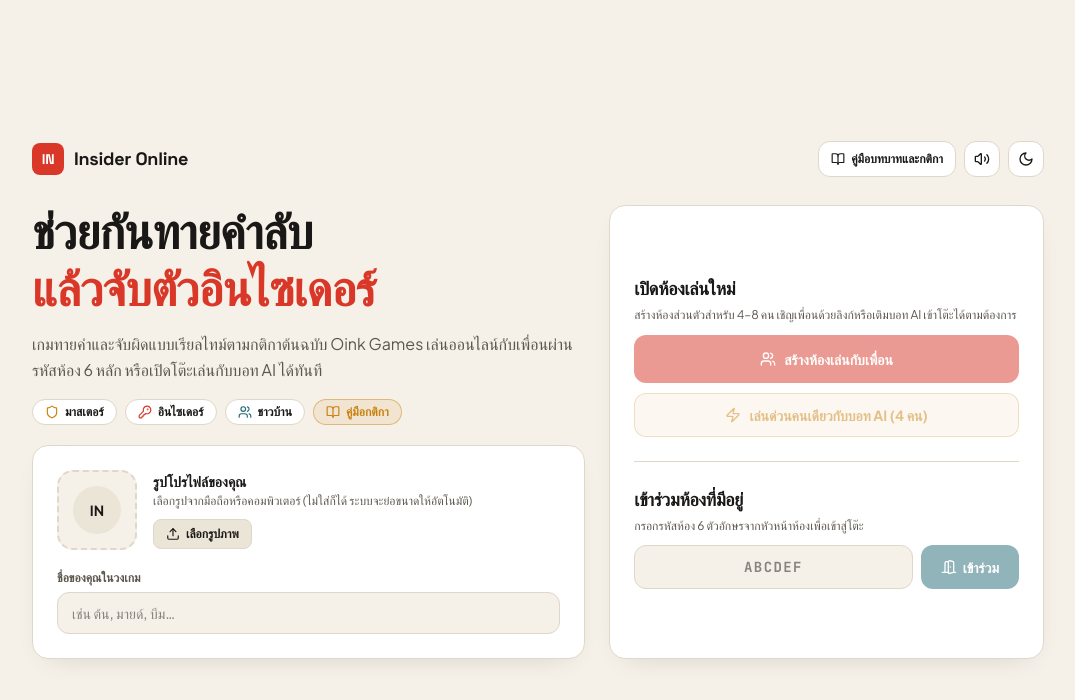
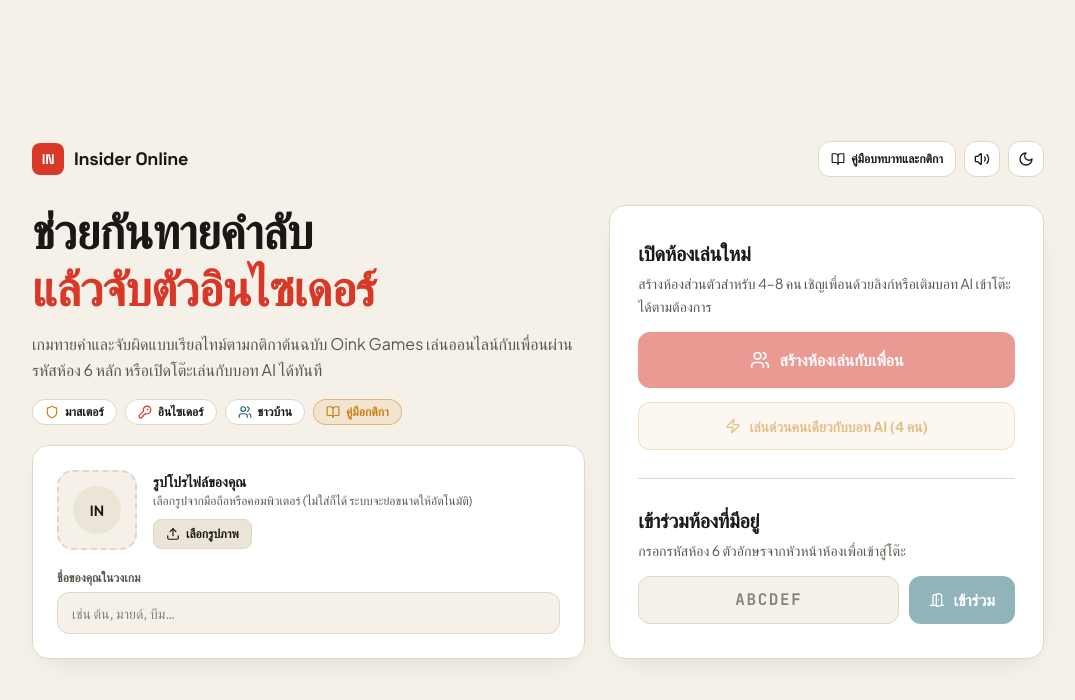
Before and after one commit to Limitbreakzz/Insider-game, a React (Vite) app: page / in a window 1280 px wide. Shown: the top 700 px of the page, without its empty margins (102-1177 px from the left). Built offline with nearby package versions, Linux system fonts and the light colour scheme; no server answers; a web font is replaced by a local one.

Commit message:
Scale up HomePage actions card typography and button sizing to fill card evenly

```diff
--- a/src/pages/HomePage.jsx
+++ b/src/pages/HomePage.jsx
@@ -213,47 +213,47 @@ export function HomePage() {
       </section>
 
       {/* ฝั่งขวา: ปุ่มสร้างห้อง / เล่นด่วน / เข้าห้อง */}
-      <aside className="tabletop-card animate-card-pop flex h-full flex-col justify-center gap-6 rounded-2xl p-6">
+      <aside className="tabletop-card animate-card-pop flex h-full flex-col justify-center gap-7 rounded-2xl p-7">
         {savedSession?.roomCode && (<div className="space-y-3 rounded-xl border border-[var(--accent-master)]/45 bg-[var(--accent-master)]/10 p-4">
             <div className="flex items-center justify-between gap-2">
-              <h2 className="font-display text-sm font-bold text-[var(--accent-master)]">
+              <h2 className="font-display text-base font-bold text-[var(--accent-master)]">
                 กลับเข้าเกมที่เล่นค้างไว้
               </h2>
               <button type="button" onClick={dismissSavedSession} aria-label="ล้างห้องเดิม" title="ล้างห้องเดิม" className="rounded-md p-1 text-[var(--ink-secondary)] transition-colors hover:bg-black/10">
                 <X aria-hidden="true" className="h-4 w-4"/>
               </button>
             </div>
-            <p className="text-xs text-[var(--ink-secondary)]">
+            <p className="text-sm text-[var(--ink-secondary)]">
               ห้องเดิม:{' '}
               <strong translate="no" className="font-mono-code text-[var(--ink-primary)]">
                 {savedSession.roomCode}
               </strong>
             </p>
-            <button type="button" disabled={!connected} onClick={() => void rejoinSavedSession()} className="flex w-full items-center justify-center gap-2 rounded-xl bg-[var(--accent-master)] px-4 py-2.5 text-xs font-bold text-white transition-opacity hover:opacity-95 disabled:opacity-50">
-              <RotateCcw aria-hidden="true" className="h-3.5 w-3.5"/>
+            <button type="button" disabled={!connected} onClick={() => void rejoinSavedSession()} className="flex h-11 w-full items-center justify-center gap-2 rounded-xl bg-[var(--accent-master)] px-4 text-sm font-bold text-white transition-opacity hover:opacity-95 disabled:opacity-50">
+              <RotateCcw aria-hidden="true" className="h-4 w-4"/>
               กลับเข้าห้องเดิม
             </button>
           </div>)}
 
-        {(error || uploadError) && (<div role="alert" aria-live="polite" data-testid="error-banner" className="rounded-xl border border-red-500/30 bg-red-500/10 px-3.5 py-2.5 text-xs font-semibold text-red-700 dark:text-red-300">
+        {(error || uploadError) && (<div role="alert" aria-live="polite" data-testid="error-banner" className="rounded-xl border border-red-500/30 bg-red-500/10 px-4 py-3 text-sm font-semibold text-red-700 dark:text-red-300">
             {error || uploadError}
           </div>)}
 
         {/* สร้างโต๊ะใหม่ + เล่นด่วนกับบอท */}
-        <div className="space-y-2.5">
+        <div className="space-y-3.5">
           <div>
-            <h2 className="font-display text-lg font-bold">เปิดห้องเล่นใหม่</h2>
-            <p className="mt-0.5 text-xs leading-relaxed text-[var(--ink-secondary)]">
+            <h2 className="font-display text-xl font-bold">เปิดห้องเล่นใหม่</h2>
+            <p className="mt-1 text-sm leading-relaxed text-[var(--ink-secondary)]">
               สร้างห้องส่วนตัวสำหรับ 4–8 คน เชิญเพื่อนด้วยลิงก์หรือเติมบอท AI เข้าโต๊ะได้ตามต้องการ
             </p>
           </div>
 
-          <button type="button" disabled={!connected || submitting} data-testid="btn-create-room" onClick={() => void handleCreateRoom()} className="flex h-12 w-full items-center justify-center gap-2 rounded-xl bg-[var(--accent-insider)] px-4 text-sm font-bold text-white transition-opacity hover:opacity-95 disabled:cursor-not-allowed disabled:opacity-50">
-            <Users aria-hidden="true" className="h-4 w-4"/>
+          <button type="button" disabled={!connected || submitting} data-testid="btn-create-room" onClick={() => void handleCreateRoom()} className="flex h-14 w-full items-center justify-center gap-2.5 rounded-xl bg-[var(--accent-insider)] px-5 text-base font-bold text-white transition-opacity hover:opacity-95 disabled:cursor-not-allowed disabled:opacity-50">
+            <Users aria-hidden="true" className="h-5 w-5"/>
             <span>{submitting ? 'กำลังสร้างห้อง…' : 'สร้างห้องเล่นกับเพื่อน'}</span>
           </button>
 
-          <button type="button" disabled={!connected || submitting} data-testid="btn-quick-solo" onClick={() => void handleQuickSolo()} className="flex h-11 w-full items-center justify-center gap-2 rounded-xl border border-[var(--accent-master)]/45 bg-[var(--accent-master)]/12 px-4 text-sm font-bold text-[var(--accent-master)] transition-colors hover:bg-[var(--accent-master)]/20 disabled:cursor-not-allowed disabled:opacity-50">
+          <button type="button" disabled={!connected || submitting} data-testid="btn-quick-solo" onClick={() => void handleQuickSolo()} className="flex h-12 w-full items-center justify-center gap-2 rounded-xl border border-[var(--accent-master)]/45 bg-[var(--accent-master)]/12 px-5 text-sm font-bold text-[var(--accent-master)] transition-colors hover:bg-[var(--accent-master)]/20 disabled:cursor-not-allowed disabled:opacity-50">
             <Zap aria-hidden="true" className="h-4 w-4"/>
             <span>เล่นด่วนคนเดียวกับบอท AI (4 คน)</span>
           </button>
@@ -262,17 +262,17 @@ export function HomePage() {
         <hr className="border-[var(--border-card)]"/>
 
         {/* เข้าร่วมด้วยรหัสห้อง */}
-        <form onSubmit={handleJoinSubmit} className="space-y-2.5">
+        <form onSubmit={handleJoinSubmit} className="space-y-3.5">
           <div>
-            <h2 className="font-display text-lg font-bold">เข้าร่วมห้องที่มีอยู่</h2>
-            <p className="mt-0.5 text-xs leading-relaxed text-[var(--ink-secondary)]">
+            <h2 className="font-display text-xl font-bold">เข้าร่วมห้องที่มีอยู่</h2>
+            <p className="mt-1 text-sm leading-relaxed text-[var(--ink-secondary)]">
               กรอกรหัสห้อง 6 ตัวอักษรจากหัวหน้าห้องเพื่อเข้าสู่โต๊ะ
             </p>
           </div>
 
-          <div className="grid grid-cols-[minmax(0,1fr)_auto] gap-2">
-            <input id="roomCode" name="roomCode" aria-label="รหัสห้อง" data-testid="input-room-code" type="text" maxLength={8} required autoComplete="off" spellCheck={false} placeholder="ABCDEF" value={roomCode} onChange={(e) => setRoomCode(e.target.value.toUpperCase())} className="font-mono-code h-11 w-full rounded-xl border border-[var(--border-card)] bg-[var(--bg-table)] px-3.5 text-center text-sm font-bold uppercase tracking-widest transition-colors focus:border-[var(--accent-insider)]"/>
-            <button type="submit" disabled={!connected || submitting || !roomCode.trim()} data-testid="btn-join-room" className="inline-flex h-11 shrink-0 items-center justify-center gap-1.5 rounded-xl bg-[var(--accent-commoner)] px-5 text-sm font-bold text-white transition-opacity hover:opacity-95 disabled:cursor-not-allowed disabled:opacity-50">
+          <div className="grid grid-cols-[minmax(0,1fr)_auto] gap-2.5">
+            <input id="roomCode" name="roomCode" aria-label="รหัสห้อง" data-testid="input-room-code" type="text" maxLength={8} required autoComplete="off" spellCheck={false} placeholder="ABCDEF" value={roomCode} onChange={(e) => setRoomCode(e.target.value.toUpperCase())} className="font-mono-code h-12 w-full rounded-xl border border-[var(--border-card)] bg-[var(--bg-table)] px-4 text-center text-base font-bold uppercase tracking-widest transition-colors focus:border-[var(--accent-insider)]"/>
+            <button type="submit" disabled={!connected || submitting || !roomCode.trim()} data-testid="btn-join-room" className="inline-flex h-12 shrink-0 items-center justify-center gap-2 rounded-xl bg-[var(--accent-commoner)] px-5 text-base font-bold text-white transition-opacity hover:opacity-95 disabled:cursor-not-allowed disabled:opacity-50">
               <DoorOpen aria-hidden="true" className="h-4 w-4"/>
               เข้าร่วม
             </button>
```
